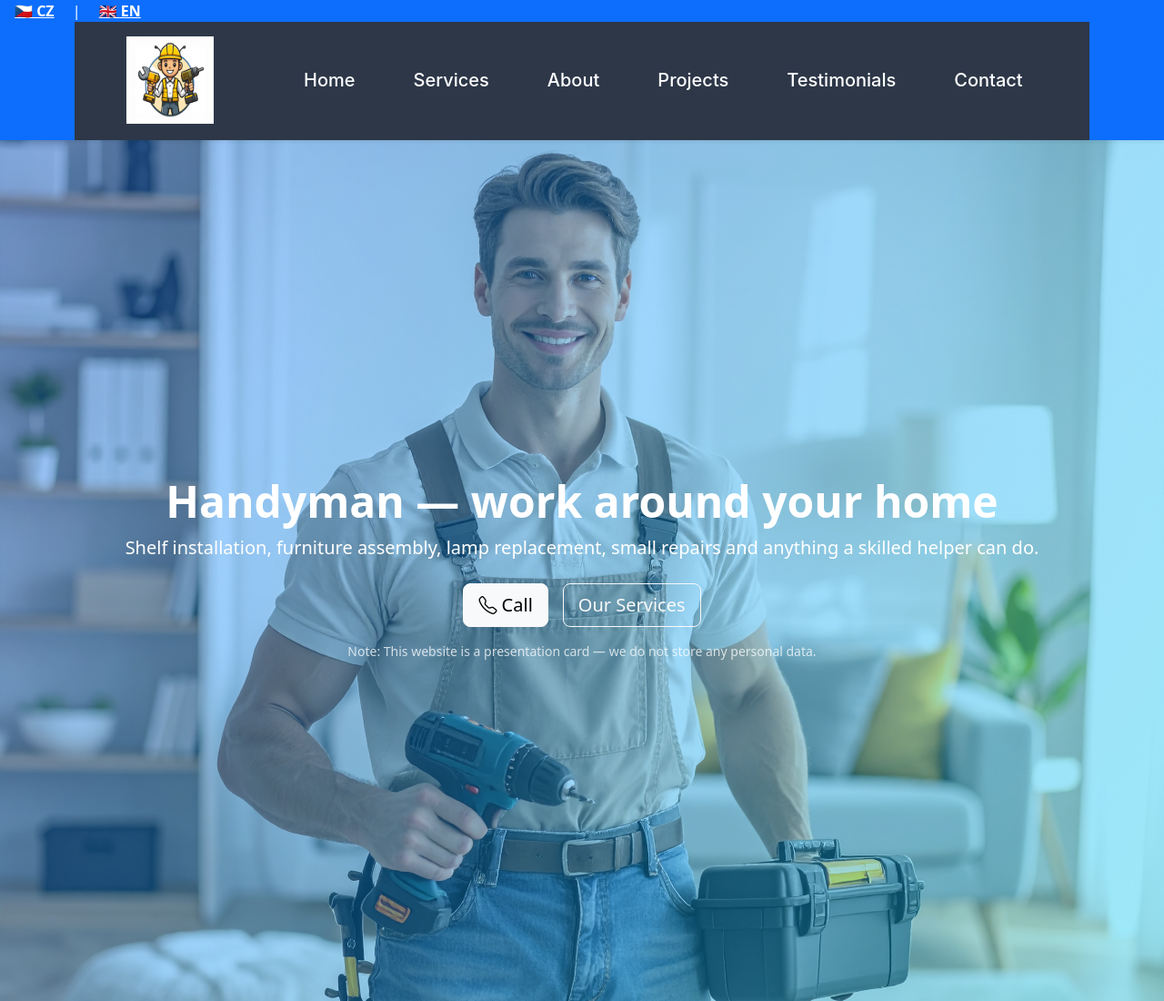
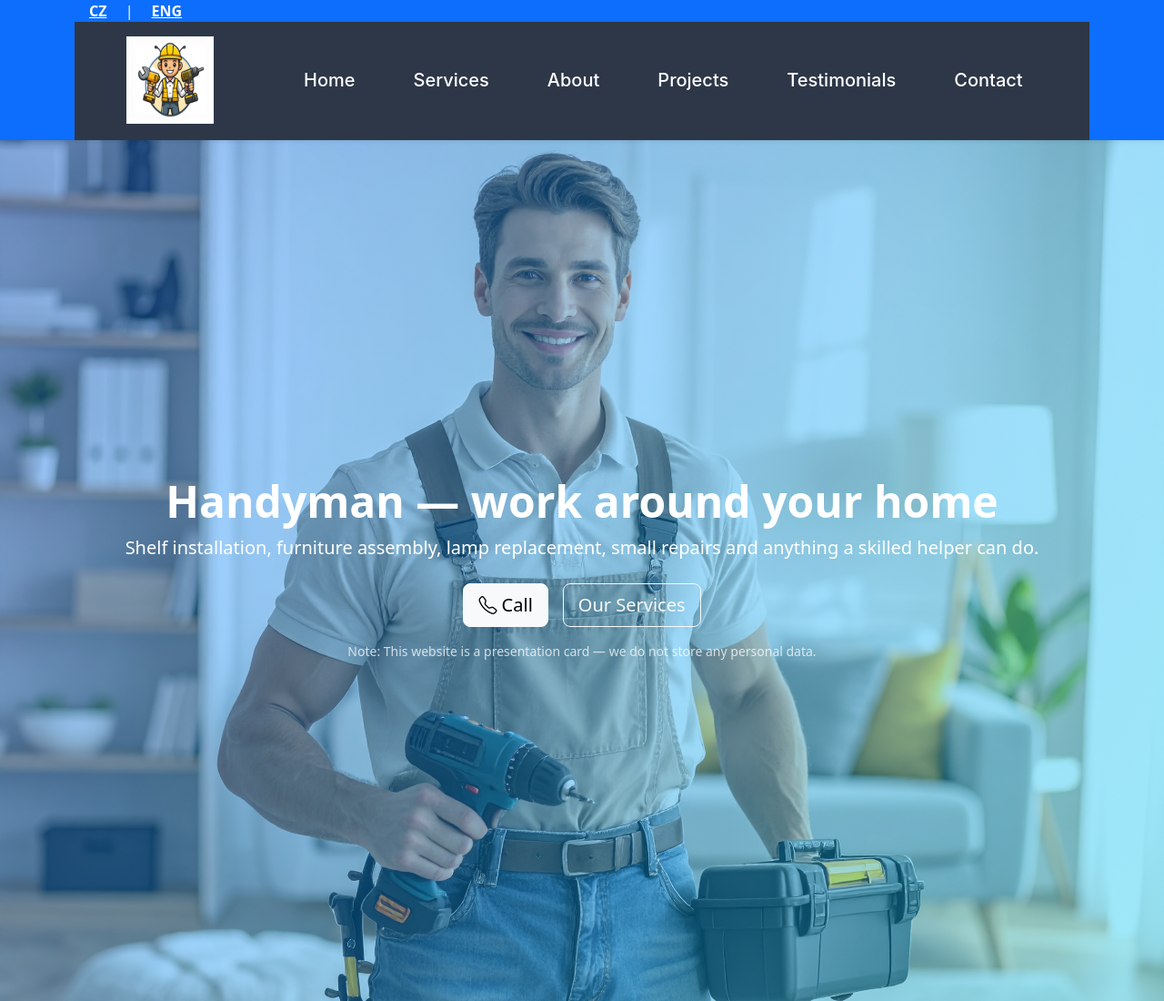
Before and after one commit to BlockJakub/hodinovy_manzel, a plain HTML site: page index-eng.html in a window 1280 px wide. Shown: the top 1100 px of the page at 91% size. Drawn offline with nearby package versions, Linux system fonts and the light colour scheme.

Commit message:
Update index-eng.html

```diff
--- a/index-eng.html
+++ b/index-eng.html
@@ -29,12 +29,13 @@
 
     <!-- HEADER / NAV -->
     <header class="bg-primary text-white sticky-top shadow-sm">
-        <div class="language-switch">
-            <a href="index.html">🇨🇿 CZ</a> |
-            <a href="index-eng.html">🇬🇧 EN</a>
-        </div>
+
 
         <div class="container">
+            <div class="language-switch">
+              <a href="index.html">CZ</a> |
+              <a href="index-eng.html">ENG</a>
+            </div>
             <nav class="navbar container navbar-expand-lg">
                 <div class="navbar__brand">
                     <a href="#hero" class="text-2xl font-bold">
@@ -387,4 +388,5 @@
     </script>
 </body>
 
+
 </html>
```
